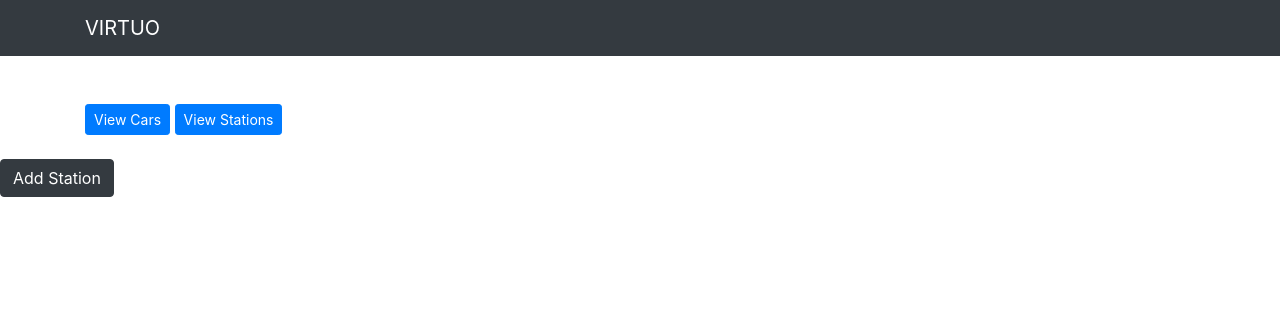
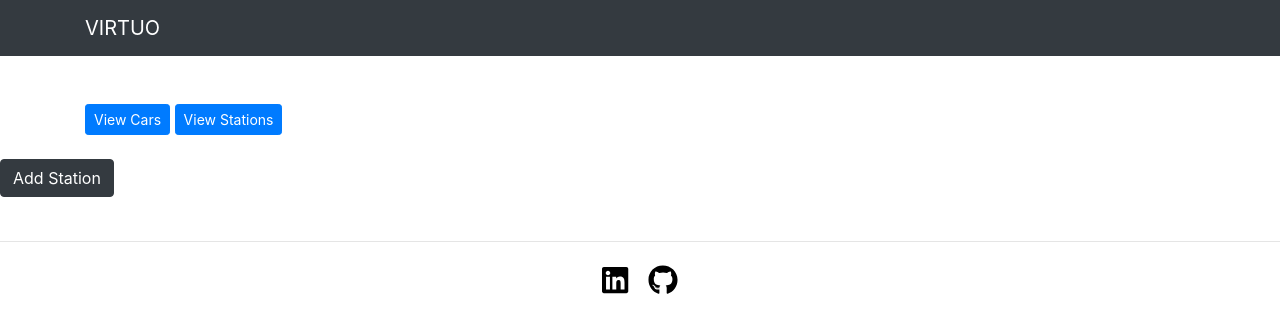
Before and after one commit to gabogoses/cars, a React (Create React App) app in the folder client/: page /addstation in a window 1280 px wide. Shown: the top 332 px of the page. Built offline with nearby package versions, Linux system fonts and the light colour scheme.

Commit message:
Footer added

```diff
--- a/client/src/App.css
+++ b/client/src/App.css
@@ -23,3 +23,17 @@
   opacity: 0.01;
   transition: opacity 1000ms ease-in;
 }
+
+footer {
+  margin-top: 20px;
+  margin-bottom: 10px;
+  border-top: #444444;
+  text-align: center;
+}
+
+footer a {
+  color: black;
+  font-size: 30px;
+  margin-right: 10px;
+  margin-left: 10px;
+}
--- a/client/src/App.js
+++ b/client/src/App.js
@@ -6,6 +6,7 @@ import StationModal from "./components/StationModal";
 import CarList from "./components/CarList";
 import CarEdit from "./components/EditCar";
 import StationList from "./components/StationList";
+import Footer from "./components/Footer";
 
 import { Container } from "reactstrap";
 import { BrowserRouter as Router, Route, Link, Switch } from "react-router-dom";
@@ -40,6 +41,7 @@ class App extends Component {
             <Route path="/stationlist" component={StationList} />
             <Route path="/addstation" component={StationModal} />
           </Switch>
+          <Footer />
         </Provider>
       </Router>
     );
--- /dev/null
+++ b/client/src/components/Footer.js
@@ -0,0 +1,24 @@
+import React from "react";
+import { Container } from "reactstrap";
+import { FontAwesomeIcon } from "@fortawesome/react-fontawesome";
+import { faLinkedin, faGithub } from "@fortawesome/free-brands-svg-icons";
+
+class Footer extends React.Component {
+  render() {
+    return (
+      <footer>
+        <hr />
+        <Container>
+          <a href="https://www.linkedin.com/in/gabriel-margoses/">
+            <FontAwesomeIcon icon={faLinkedin} />
+          </a>
+          <a href="https://github.com/gabogoses">
+            <FontAwesomeIcon icon={faGithub} />
+          </a>
+        </Container>
+      </footer>
+    );
+  }
+}
+
+export default Footer;
```
